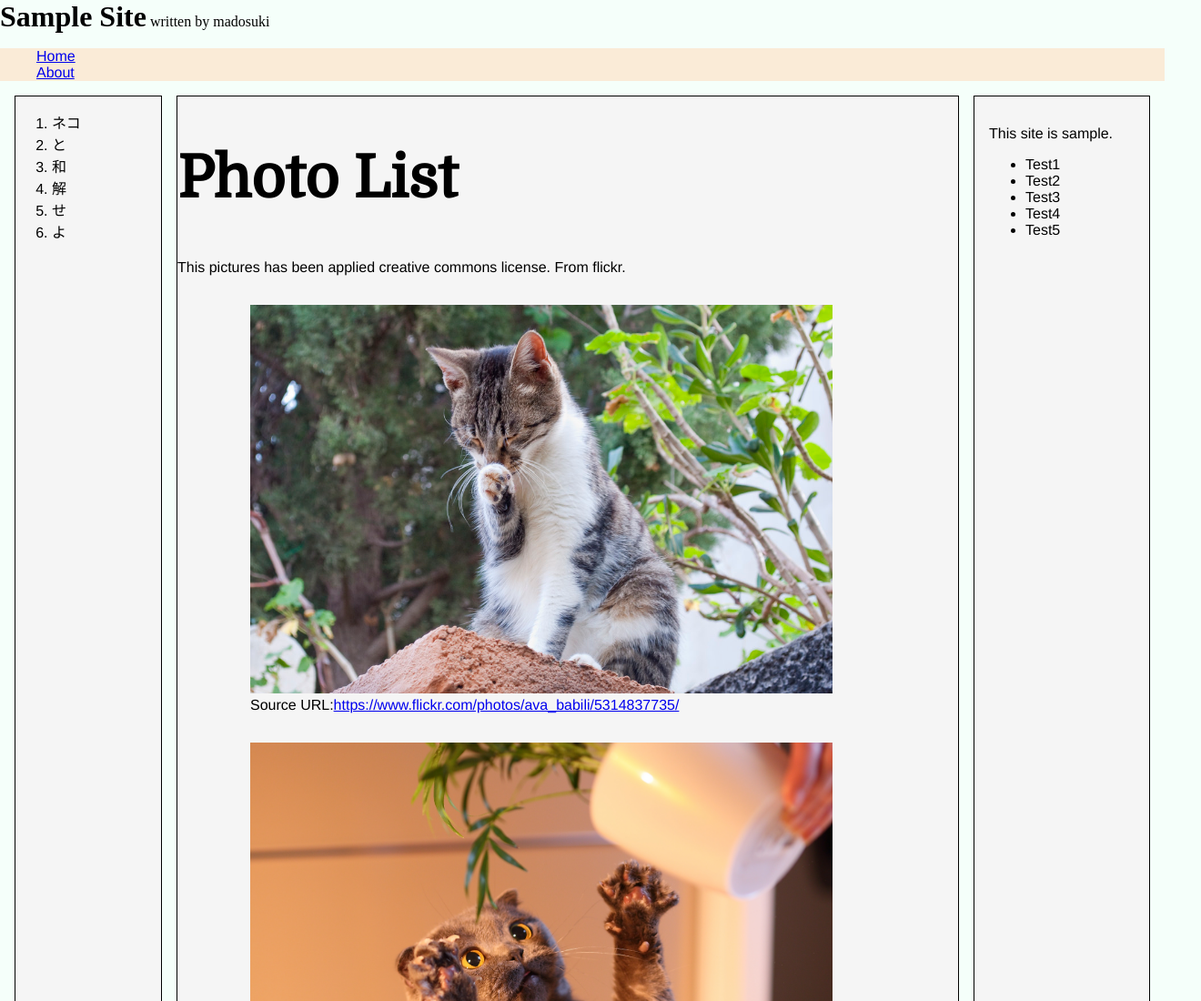
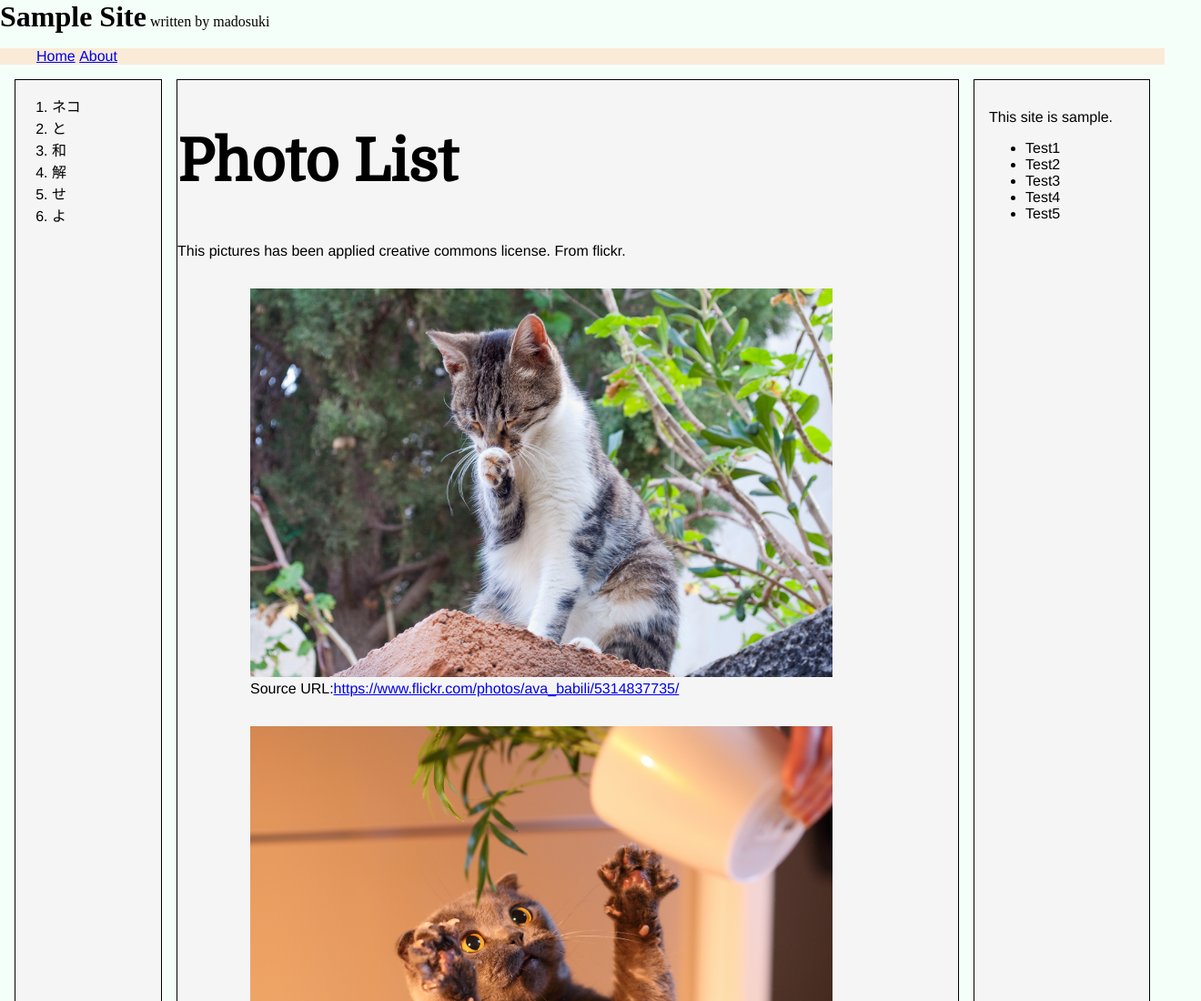
Before and after one commit to madosuki/samplepage, a plain HTML site: page index.html in a window 1280 px wide. Shown: the top 1100 px of the page at 91% size, 1320 px wide, since content can reach past the window. Drawn offline with Linux system fonts and the light colour scheme.

Commit message:
change css

```diff
--- a/css/style.css
+++ b/css/style.css
@@ -24,7 +24,6 @@ nav#mainmenu ul {
 
 nav#mainmenu ul li {
     display: inline-block;
-    min-width: 100vw;
 }
 
 ul#gallery {
```
